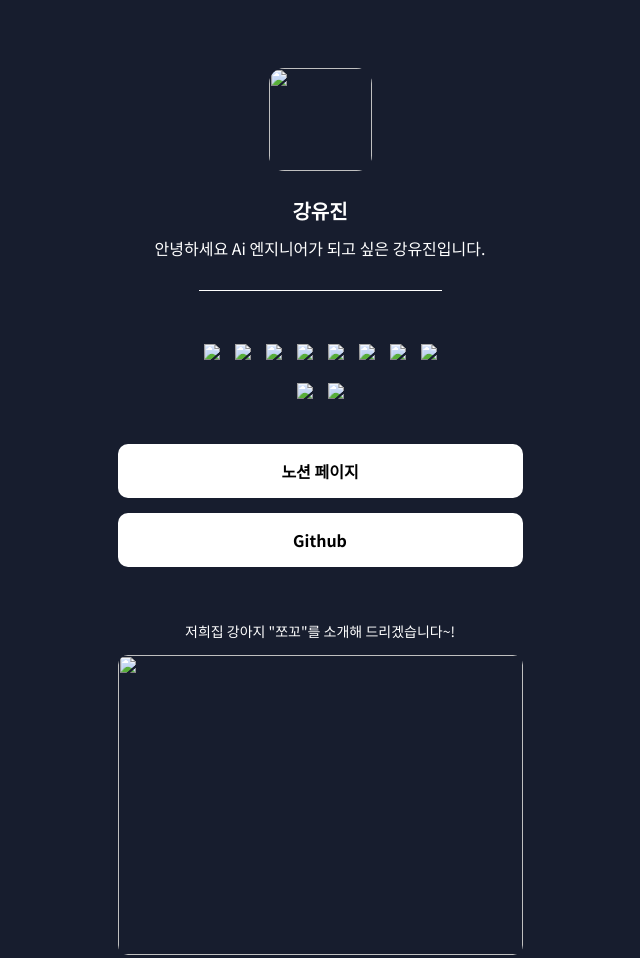
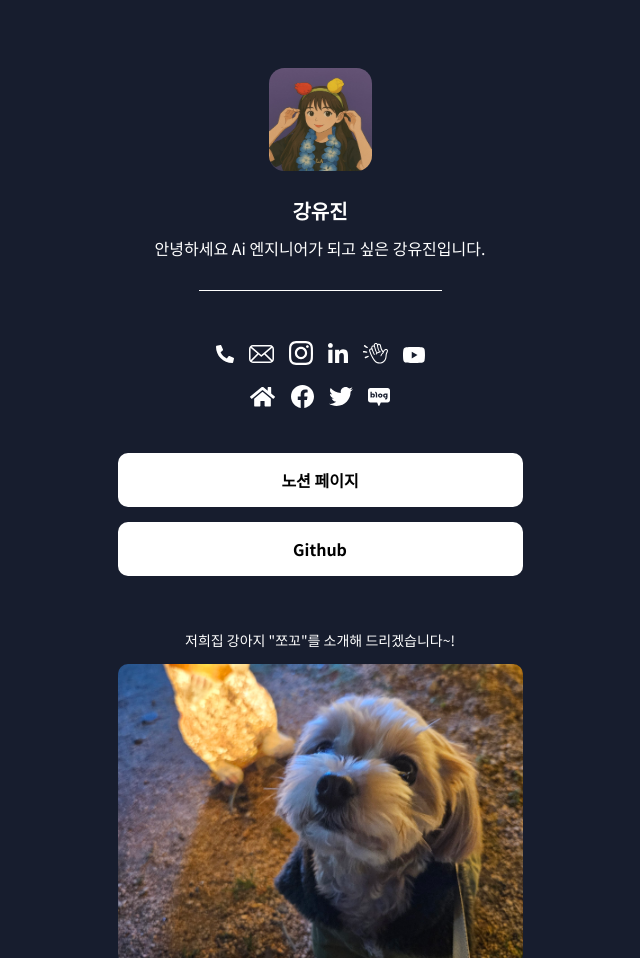
Before and after one commit to kyjness/miniquest, a plain HTML site: page frontend/프로필만들기/index.html in a window 1280 px wide. Shown: the top 958 px of the page, without its empty margins (320-960 px from the left). Drawn offline with Linux system fonts and the light colour scheme; the site is published under a folder, as on GitHub Pages, so addresses that start at the root find nothing.

Commit message:
프로필만들기

```diff
--- a/frontend/프로필만들기/index.html
+++ b/frontend/프로필만들기/index.html
@@ -11,41 +11,41 @@
 <body>
     <section class="wrap">
         <article class="profile">
-            <img class="image" src="/profile.jpg"/>
+            <img class="image" src="profile.jpg"/>
             <h1 class="name">강유진</h1>
             <p class="description">안녕하세요 Ai 엔지니어가 되고 싶은 강유진입니다.</p>
     </article>
     <hr class="horizontal-rule"/>
     <article class="external">
         <a id="phone" class="link" href="tel:01047732387">
-            <img src="/logo/telephone.svg"/>
+            <img src="logo/telephone.svg"/>
         </a>
         <a id="email" class="link"  href="kyjness@naver.com">
-            <img src="/logo/email.svg"/>
+            <img src="logo/email.svg"/>
         </a>
         <a id="instagram" class="link" href="https://www.instagram.com/kyjness/" target="_blank">
-            <img src="/logo/instagram.svg"/>
+            <img src="logo/instagram.svg"/>
         </a>
         <a id="linkedin" class="link" href="https://www.linkedin.com/" target="_blank">
-            <img src="/logo/linkedin.svg"/>
+            <img src="logo/linkedin.svg"/>
         </a>
         <a id="clubhouse" class="link" href="https://clubhouse.com">
-            <img src="/logo/clubhouse.svg" />
+            <img src="logo/clubhouse.svg" />
         </a>
         <a id="youtube" class="link" href="https://youtube.co.kr" target="_blank">
-            <img src="/logo/youtube.svg"/>
+            <img src="logo/youtube.svg"/>
         </a>
         <a id="home" class="link" href="https://startupcode.kr" target="_blank">
-            <img src="/logo/home.svg"/>
+            <img src="logo/home.svg"/>
         </a>
         <a id="facebook" class="link" href="https://facebook.co.kr" target="_blank">
-            <img src="/logo/facebook.svg"/>
+            <img src="logo/facebook.svg"/>
         </a>
         <a id="twitter" class="link" href="https://twitter.com" target="_blank">
-            <img src="/logo/twitter.svg"/>
+            <img src="logo/twitter.svg"/>
         </a>
         <a id="naver" class="link" href="https://naver.co.kr" target="_blank">
-            <img src="/logo/naverblog.svg"/>
+            <img src="logo/naverblog.svg"/>
         </a>
     </article>
     <article class="buttons">
@@ -56,9 +56,9 @@
         <p class="small">저희집 강아지 "쪼꼬"를 소개해 드리겠습니다~!</p>
     </article>
     <article class="photo">
-        <img src="/photo/photo_1.jpg"/>
-        <img src="/photo/photo_2.jpg"/>
-        <img src="/photo/photo_3.jpg"/>
+        <img src="photo/photo_1.jpg"/>
+        <img src="photo/photo_2.jpg"/>
+        <img src="photo/photo_3.jpg"/>
     </article>
     <article class="youtube">
         <iframe  src="https://www.youtube.com/embed/r0Azo8e2PkE?si=reg5pWfigjqd_Hf3?controls=0" title="YouTube video player" frameborder="0" allow="accelerometer; autoplay; clipboard-write; encrypted-media; gyroscope; picture-in-picture; web-share" allowfullscreen></iframe>
```
